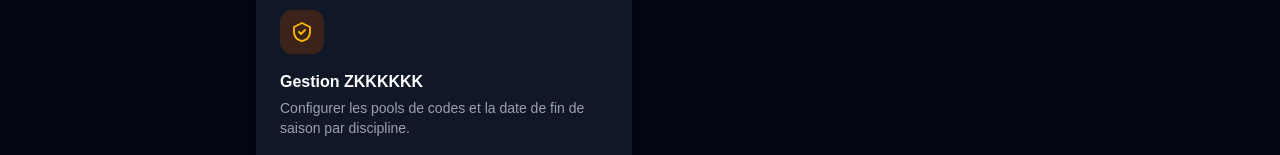
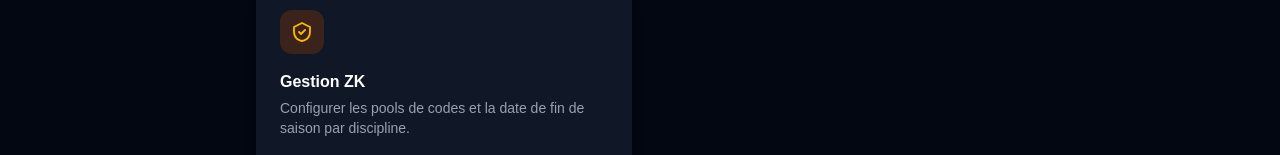
Before and after one commit to TibOwO/MMA, a Next.js app: page /admin in a window 1280 px wide. Shown: the part 726-881 px from the top of the page. Built offline with nearby package versions, Linux system fonts and the light colour scheme; sample sign-in values are in the browser's storage.

Commit message:
anultest

```diff
--- a/app/admin/page.tsx
+++ b/app/admin/page.tsx
@@ -52,7 +52,7 @@ const PAGES = [
   },
   {
     href: "/admin/zk",
-    title: "Gestion ZKKKKKK",
+    title: "Gestion ZK",
     description: "Configurer les pools de codes et la date de fin de saison par discipline.",
     icon: (
       <svg className="w-6 h-6" fill="none" stroke="currentColor" strokeWidth={1.8} viewBox="0 0 24 24">
```
